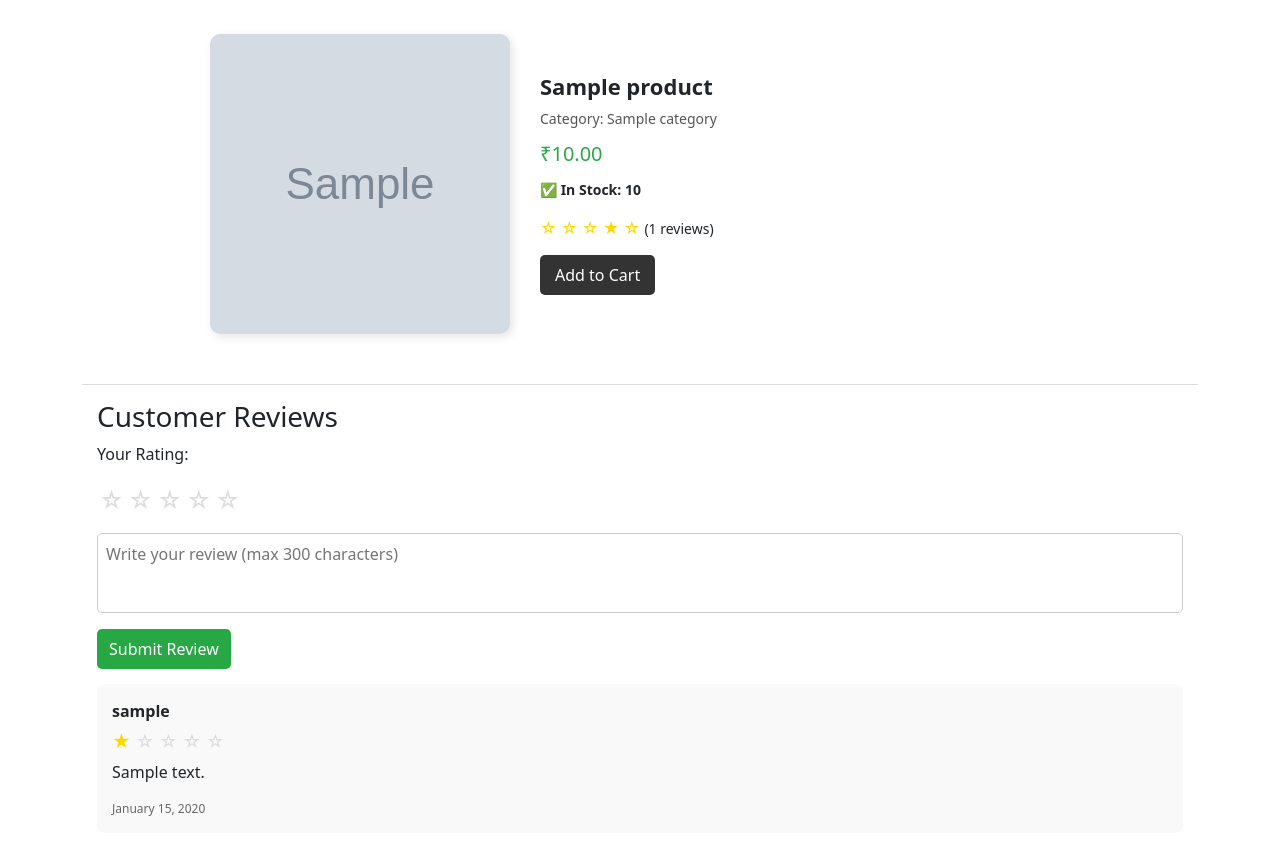
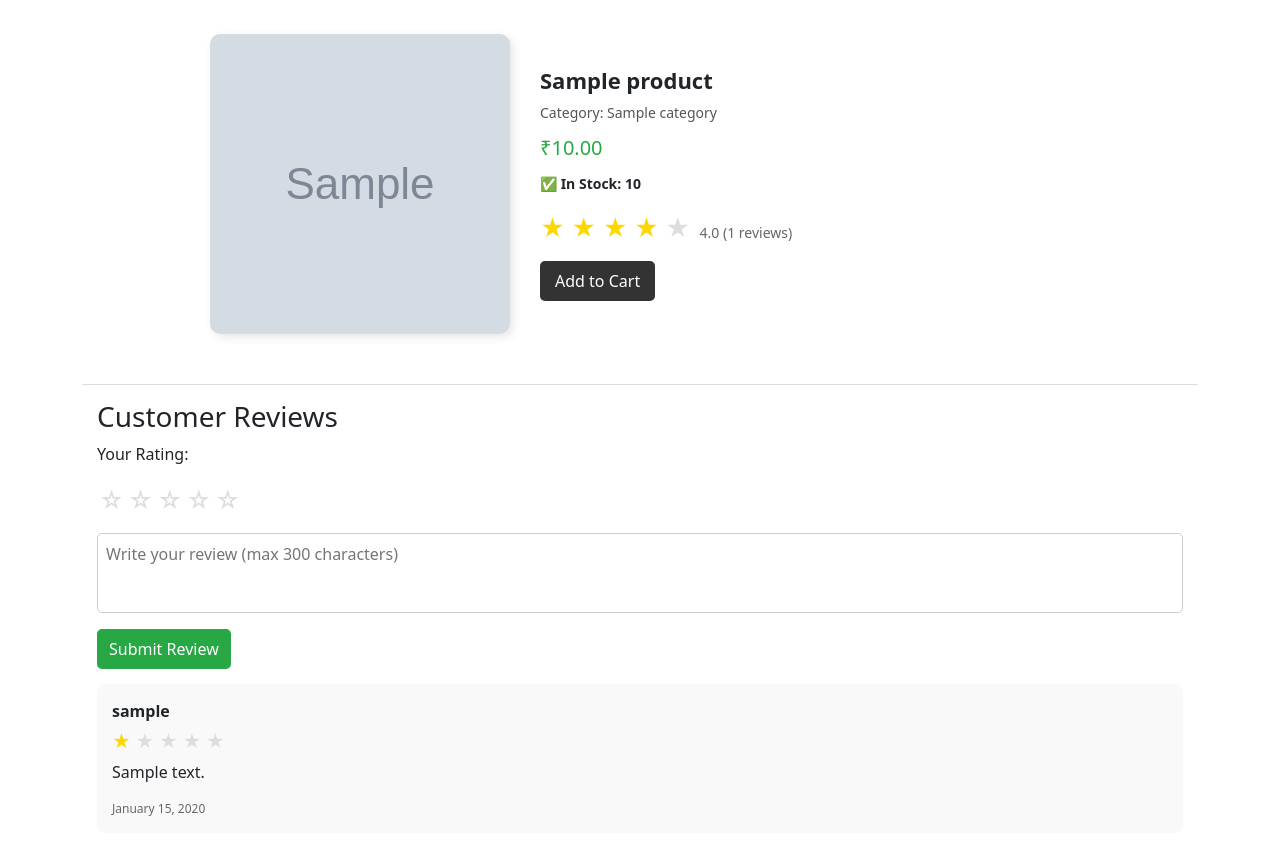
Before and after one commit to Prabodh2709/groceryManagement, a Django app: page /product/1/ in a window 1280 px wide. Shown: the part 56-919 px from the top of the page. Run offline with Django 5.2, Linux system fonts and the light colour scheme; tables that the repository leaves empty hold one stand-in row (values such as "Sample post"); grey boxes marked "Sample" are stand-in pictures.

Commit message:
rating addecd

```diff
--- a/grocery/models.py
+++ b/grocery/models.py
@@ -17,7 +17,7 @@ class Product(models.Model):
     stock = models.IntegerField(default=0)
     image = models.ImageField(upload_to='products_images/', blank=True, null=True)
     unit = models.CharField(max_length=50, default="unit")
-    rating = models.DecimalField(max_digits=3, decimal_places=2, default=0.0)
+    rating = models.DecimalField(max_digits=3, decimal_places=1, default=0.0)
     total_ratings = models.PositiveIntegerField(default=0)
     created_at = models.DateTimeField(auto_now_add=True)
     updated_at = models.DateTimeField(auto_now=True)
@@ -29,12 +29,19 @@ class Product(models.Model):
         super().save(*args, **kwargs)
 
     def update_rating(self, new_rating):
-        if self.total_ratings == 0:
-            self.rating = new_rating
-        else:
-            self.rating = ((self.rating * self.total_ratings) + new_rating) / (self.total_ratings + 1)
+        """Update the product rating when a new rating is submitted (1-5 stars)"""
+        # Ensure new_rating is between 1-5
+        new_rating = min(max(int(new_rating), 1), 5)
+
+        # Calculate new total and average
+        current_total = self.rating * self.total_ratings
         self.total_ratings += 1
+        self.rating = round((current_total + new_rating) / self.total_ratings, 1)
         self.save()
+
+    def get_star_rating(self):
+        """Get the star rating rounded to nearest whole number for display"""
+        return min(5, max(1, round(float(self.rating))))
 
     def __str__(self):
         return self.name
--- a/grocery/templates/grocery/product_detail.html
+++ b/grocery/templates/grocery/product_detail.html
@@ -98,26 +98,28 @@
         color: #ddd;
         font-size: 24px;
         padding: 0 2px;
+        transition: color 0.2s;
     }
 
     .star-rating input:checked ~ label,
     .star-rating label:hover,
     .star-rating label:hover ~ label {
-        color: gold;
+        color: #FFD700;
     }
 
     .rating {
-        color: gold;
+        color: #ddd;
         font-size: 18px;
         margin: 5px 0;
     }
 
-    .star {
+    .rating .star {
         color: #ddd;
+        transition: color 0.2s;
     }
 
-    .star.filled {
-        color: gold;
+    .rating .star.filled {
+        color: #FFD700;
     }
 
     .comment-date {
@@ -161,6 +163,31 @@
     .comments-list {
         margin-top: 15px;
     }
+
+    .product-rating {
+        margin: 10px 0;
+    }
+
+    .product-rating .stars {
+        display: inline-block;
+        font-size: 24px;
+    }
+
+    .product-rating .star {
+        color: #ddd;
+        transition: color 0.2s;
+    }
+
+    .product-rating .star.filled {
+        color: #FFD700;
+    }
+
+    .product-rating .rating-count {
+        color: #666;
+        font-size: 14px;
+        margin-left: 5px;
+        vertical-align: middle;
+    }
 </style>
 
 <div class="product-container">
@@ -181,17 +208,13 @@
             {% endif %}
         </p>
 
-        <div>
-            <span style="color: gold;">
+        <div class="product-rating">
+            <div class="stars">
                 {% for i in "12345"|make_list %}
-                    {% if forloop.counter == product.rating %}
-                        ★
-                    {% else %}
-                        ☆
-                    {% endif %}
+                    <span class="star {% if forloop.counter <= product.get_star_rating %}filled{% endif %}">★</span>
                 {% endfor %}
-            </span>
-            <span style="font-size: 14px;">({{ product.reviews.count }} reviews)</span>
+            </div>
+            <span class="rating-count">{{ product.rating|floatformat:1 }} ({{ product.reviews.count }} reviews)</span>
         </div>
 
         <div id="increase-decrese-button-{{ product.id }}" {% if product.id in cart_info %} style="display: block;" {% else %} style="display: none;" {% endif %}>
@@ -230,13 +253,13 @@
             <div class="comment-item">
                 <p class="comment-user">{{ comment.user.username }}</p>
                 <div class="rating">
-                    {% for i in "12345"|make_list %}
-                        {% if forloop.counter <= comment.rating %}
-                            <span class="star filled">★</span>
-                        {% else %}
-                            <span class="star">☆</span>
-                        {% endif %}
+                    {% with ''|center:5 as range %}
+                    {% for _ in range %}
+                        {% with forloop.counter as i %}
+                        <span class="star {% if i <= comment.rating %}filled{% endif %}">★</span>
+                        {% endwith %}
                     {% endfor %}
+                    {% endwith %}
                 </div>
                 <p class="comment-text">{{ comment.comment }}</p>
                 <small class="comment-date">{{ comment.created_at|date:"F d, Y" }}</small>
@@ -310,30 +333,43 @@
                 // Create new comment element
                 const newComment = document.createElement("div");
                 newComment.className = "comment-item";
+                const stars = Array(5).fill('★').map((star, index) => {
+                    const i = index + 1;
+                    return `<span class="star ${i <= data.rating ? 'filled' : ''}">${star}</span>`;
+                }).join('');
+
                 newComment.innerHTML = `
                     <p class="comment-user">${data.user}</p>
-                    <div class="rating">
-                        ${"★".repeat(data.rating)}${"☆".repeat(5-data.rating)}
-                    </div>
+                    <div class="rating">${stars}</div>
                     <p class="comment-text">${data.comment}</p>
                     <small class="comment-date">${data.created_at}</small>
                 `;
 
-                // Update product rating display
-                const productRating = document.querySelector(".product-info .rating");
-                if (productRating) {
-                    productRating.innerHTML = `
-                        ${"★".repeat(Math.round(data.product_rating))}${"☆".repeat(5-Math.round(data.product_rating))}
-                        <span style="font-size: 14px;">(${data.total_ratings} reviews)</span>
-                    `;
+                // Remove "no reviews" message if it exists
+                const noReviews = document.querySelector('.comments-list p');
+                if (noReviews && noReviews.textContent.includes('No reviews yet')) {
+                    noReviews.remove();
                 }
 
-                // Add new comment to the list
-                if (commentList.firstChild) {
-                    commentList.insertBefore(newComment, commentList.firstChild);
-                } else {
-                    commentList.innerHTML = "";
-                    commentList.appendChild(newComment);
+                // Add new comment at the top of the list
+                const commentsList = document.querySelector('.comments-list');
+                commentsList.insertBefore(newComment, commentsList.firstChild);
+
+                // Update product rating display
+                const productRating = document.querySelector(".product-info .product-rating");
+                if (productRating) {
+                    const starRating = Math.round(parseFloat(data.product_rating));
+                    const stars = Array(5).fill('★').map((star, index) => {
+                        const i = index + 1;
+                        return `<span class="star ${i <= starRating ? 'filled' : ''}">${star}</span>`;
+                    }).join('');
+
+                    productRating.innerHTML = `
+                        <div class="stars">
+                            ${stars}
+                        </div>
+                        <span class="rating-count">${parseFloat(data.product_rating).toFixed(1)} (${data.total_ratings} reviews)</span>
+                    `;
                 }
 
                 // Reset form
--- a/grocery/views.py
+++ b/grocery/views.py
@@ -37,14 +37,18 @@ def category_view(request, category_id):
 # Product Detail Page
 def product_detail(request, product_id):
     product = get_object_or_404(Product, id=product_id)
-    cart_items =[]
+    cart_items = []
     if request.user.is_authenticated:
         cart_items = Cart.objects.filter(user=request.user)
-    comments = product.reviews.all().order_by('-created_at')
+    comments = product.reviews.all().order_by('-created_at')  # Order by newest first
     cart_info = {}
     for item in cart_items:
         cart_info[item.product_id] = item.quantity
-    return render(request, 'grocery/product_detail.html', {'product': product, 'cart_info': cart_info, 'comments': comments})
+    return render(request, 'grocery/product_detail.html', {
+        'product': product,
+        'cart_info': cart_info,
+        'comments': comments
+    })
 
 @login_required(login_url='/account/login/')
 def submit_comment(request, product_id):
@@ -71,7 +75,8 @@ def submit_comment(request, product_id):
                 "rating": comment.rating,
                 "created_at": comment.created_at.strftime("%B %d, %Y"),
                 "product_rating": float(product.rating),
-                "total_ratings": product.total_ratings
+                "total_ratings": product.total_ratings,
+                "star_rating": product.get_star_rating()
             }, status=201)
 
     return JsonResponse({"error": "Invalid request"}, status=400)
```
Also changed, not shown: grocery/templates/grocery/home.html (+1 -26 lines).
